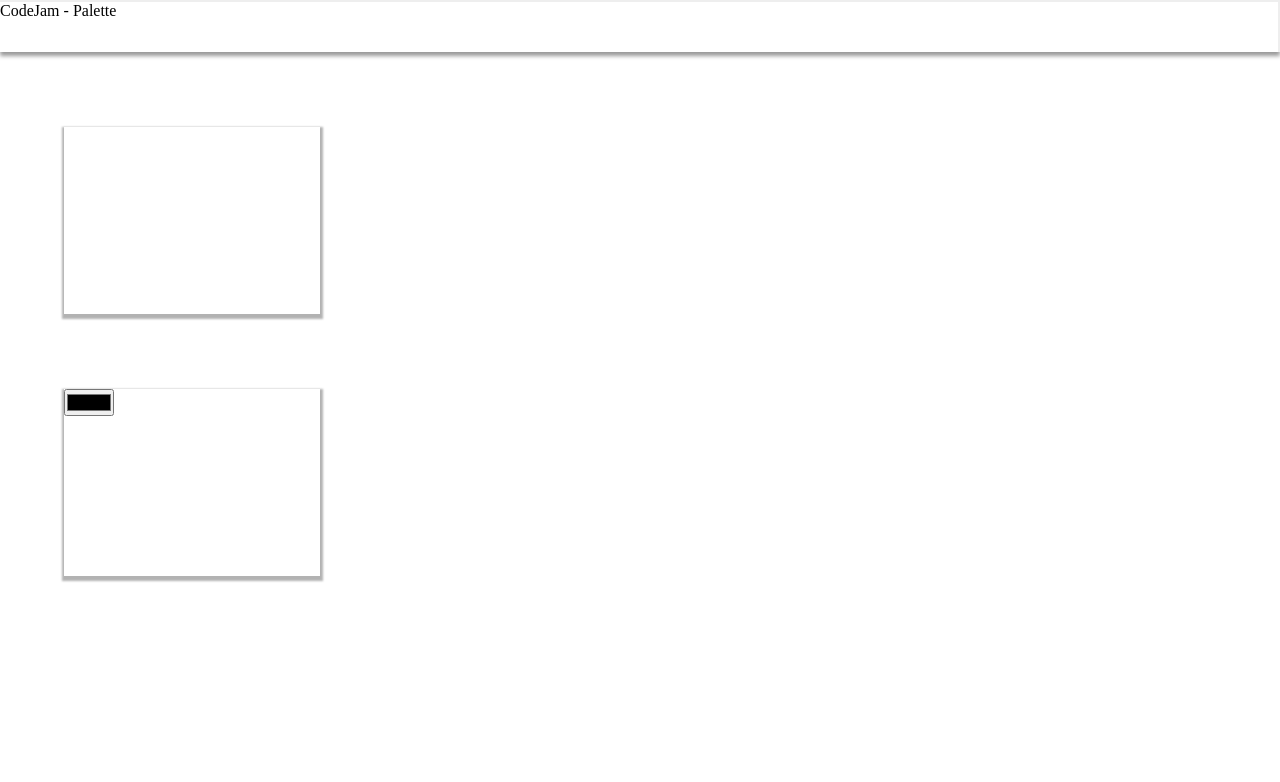
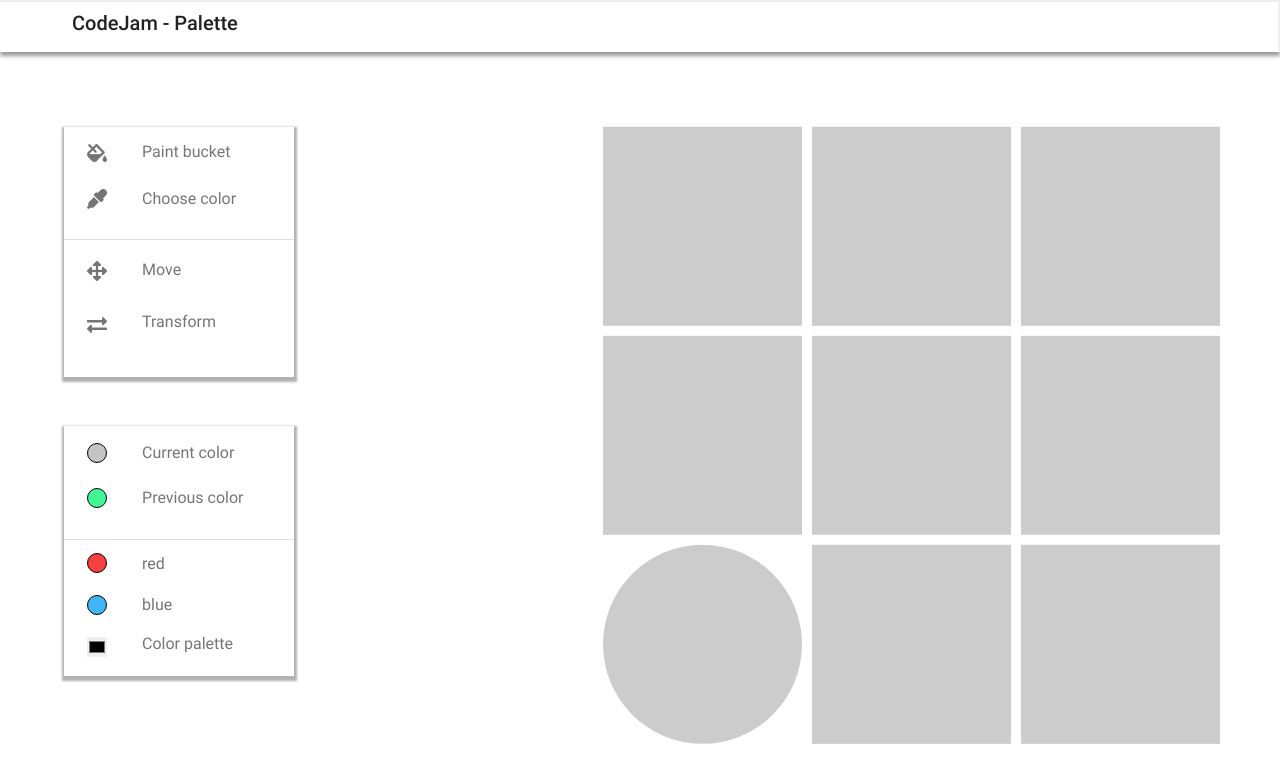
Before and after one commit to serezhishe/palette, a website: page palette/index.html in a window 1280 px wide. Drawn offline with Linux system fonts and the light colour scheme.

Commit message:
feat: end base layout

```diff
--- a/palette/index.html
+++ b/palette/index.html
@@ -8,29 +8,59 @@
   <link rel="stylesheet" href="./src/style.css" type="text/css">
 </head>
 <body>
-  <header>CodeJam - Palette</header>
+  <header>
+    <h1>CodeJam - Palette</h1>
+    </header>
   <main>
-    <aside id="palette">
+    <aside id="tools">
       <div id="colorTools">
-        <div id="paintBucket"></div>
-        <div id="colorPicker"></div>
+        <div id="paintBucket">
+          <img src="./src/assests/bucket.png" alt="">
+          <h2>Paint bucket</h2>
+        </div>
+        <div id="colorPicker">
+            <img src="./src/assests/picker.png" alt="">
+            <h2>Choose color</h2>
+        </div>
       </div>
-      <div id="transformTools"></div>
+      <div id="transformTools">
+        <div id="move">
+            <img src="./src/assests/move.png" alt="">
+            <h2>Move</h2>
+        </div>
+        <div id="transform">
+          <img src="./src/assests/transform.png" alt="">
+          <h2>Transform</h2>
+        </div>
+      </div>
     </aside>
     <aside id="colors">
       <div id="changebale">
-        <div id="current"></div>
-        <div id="previous"></div>
+        <div id="current">
+          <div id="curr"></div>
+          <h2>Current color</h2>
+        </div>
+        <div id="previous">
+            <div id="prev"></div>
+            <h2>Previous color</h2>
+        </div>
       </div>
       <div id="predefined">
-        <div id="first"></div>
-        <div id="second"></div>
-        <input type="color">
+        <div id="first">
+          <div id="red"></div>
+          <h2>red</h2>
+        </div>
+        <div id="second">
+          <div id="blue"></div>
+          <h2>blue</h2>
+        </div>
+        <div id="personal">
+          <input type="color" id="palette">
+          <label for="palette"><h2>Color palette</h2></label>
+        </div>
       </div>
     </aside>
-    <canvas>
-
-    </canvas>
+    <canvas></canvas>
   </main>
   <script src="./src/index.js"></script>
 </body>
--- a/palette/src/index.js
+++ b/palette/src/index.js
@@ -0,0 +1,38 @@
+let canvas = document.getElementsByTagName('canvas')[0]
+let cnv = canvas.getContext('2d')
+canvas.height = document.getElementsByTagName('main')[0].offsetHeight
+canvas.width = document.getElementsByTagName('main')[0].offsetWidth
+let height = Math.round(canvas.height*0.8 / 3)
+let width = height
+
+let figures = []
+class Figure {
+  constructor(x, y, color, form) {
+    this.x = x,
+    this.y = y,
+    this.centerX = x + width / 2,
+    this.centerY = y + height / 2,
+    this.color = color,
+    this.form = form
+  }
+}
+let x = canvas.width - 3 * (width + 10) - 50
+let y = canvas.height / 10
+for (let i = 0; i < 9; i++) {
+  figures.push(new Figure(x, y, 'CCCCCC', 'rectangle'))
+  x += width + 10
+  if (i % 3 == 2) {
+    x = canvas.width - 3 * (width + 10) - 50
+    y += height + 10
+  }
+}
+figures[6].form = 'circle'
+figures.forEach(el => {
+  cnv.fillStyle = '#' + el.color
+  if (el.form === 'rectangle') cnv.fillRect(el.x, el.y, width, height)
+  if (el.form === 'circle') {
+    cnv.beginPath()
+    cnv.arc(el.centerX, el.centerY, width / 2, 0, Math.PI*2,true)
+    cnv.fill()
+  }
+})
--- a/palette/src/style.css
+++ b/palette/src/style.css
@@ -1,6 +1,15 @@
 * {
   margin: 0;
   padding: 0;
+}
+
+@font-face {
+  font-family: "Roboto-Medium";
+  src: url("./assests/Roboto-Medium.ttf");
+}
+@font-face {
+  font-family: "Roboto-Regular";
+  src: url("./assests/Roboto-Regular.ttf");
 }
 
 html {
@@ -22,6 +31,17 @@ header {
   z-index: 2;
 }
 
+h1 {
+  position: absolute;
+  top: 10px;
+  left: 72px;
+  font-family: Roboto-Medium;
+  font-weight: 500;
+  font-size: 20px;
+  line-height: 23px;
+  color: rgba(0, 0, 0, 0.87);
+}
+
 main {
   position: absolute;
   top: 52px;
@@ -32,18 +52,20 @@ main {
 aside {
   position: absolute;
   width: 20%;
-  height: 25%;
+  max-width: 230px;
+  min-width: 150px;
+  height: 250px;
   z-index: 1;
   left: 5%;
   box-shadow: 0px 2px 2px 2.5px rgba(0,0,0,0.3);
 }
 
-#palette {
+#tools {
   top: 10%;
 }
 
 #colors {
-  top: 45%;
+  top: 50%;
 }
 
 canvas {
@@ -52,3 +74,94 @@ canvas {
   height: 100%;
   z-index: 0;
 }
+
+#colorTools {
+  height: 45%;
+  border-bottom: 1px solid rgba(0, 0, 0, 0.12);
+}
+
+#transformTools {
+  height: 55%;
+}
+
+#changebale {
+  height: 45%;
+  border-bottom: 1px solid  rgba(0, 0, 0, 0.12);
+}
+
+#predefined {
+  height: 55%;
+}
+
+#colorPicker, #paintBucket, #previous, #current, #move, #transform {
+  position: relative;
+  top: 15%;
+  height: 40%;
+  padding-left: 10%;
+}
+
+h2 {
+  top: -10%;
+  position: relative;
+  margin-left: 15%;
+  font-family: Roboto-Regular;
+  font-weight: 400;
+  font-size: 16px;
+  line-height: 24px;
+  display: inline-block;
+  color: rgba(0, 0, 0, 0.541327);
+}
+
+#first, #second, #personal {
+  height: 30%;
+  position: relative;
+  top: 10%;
+  padding-left: 10%;
+}
+
+#curr {
+  width: 20px;
+  height: 20px;
+  border-radius: 10px;
+  background: #C4C4C4;
+  border: 1px solid #000000;
+  box-sizing: border-box;
+  display: inline-block;
+}
+
+#prev {
+  width: 20px;
+  height: 20px;
+  border-radius: 10px;
+  background: #41F795;
+  border: 1px solid #000000;
+  box-sizing: border-box;
+  display: inline-block;
+}
+
+#red {
+  width: 20px;
+  height: 20px;
+  border-radius: 10px;
+  background: #F74141;
+  border: 1px solid #000000;
+  box-sizing: border-box;
+  display: inline-block;
+}
+
+#blue {
+  width: 20px;
+  height: 20px;
+  border-radius: 10px;
+  background: #41B6F7;
+  border: 1px solid #000000;
+  box-sizing: border-box;
+  display: inline-block;
+}
+
+input {
+  width: 20px;
+  height: 20px;
+  border: none;
+  display: inline-block;
+}
```
